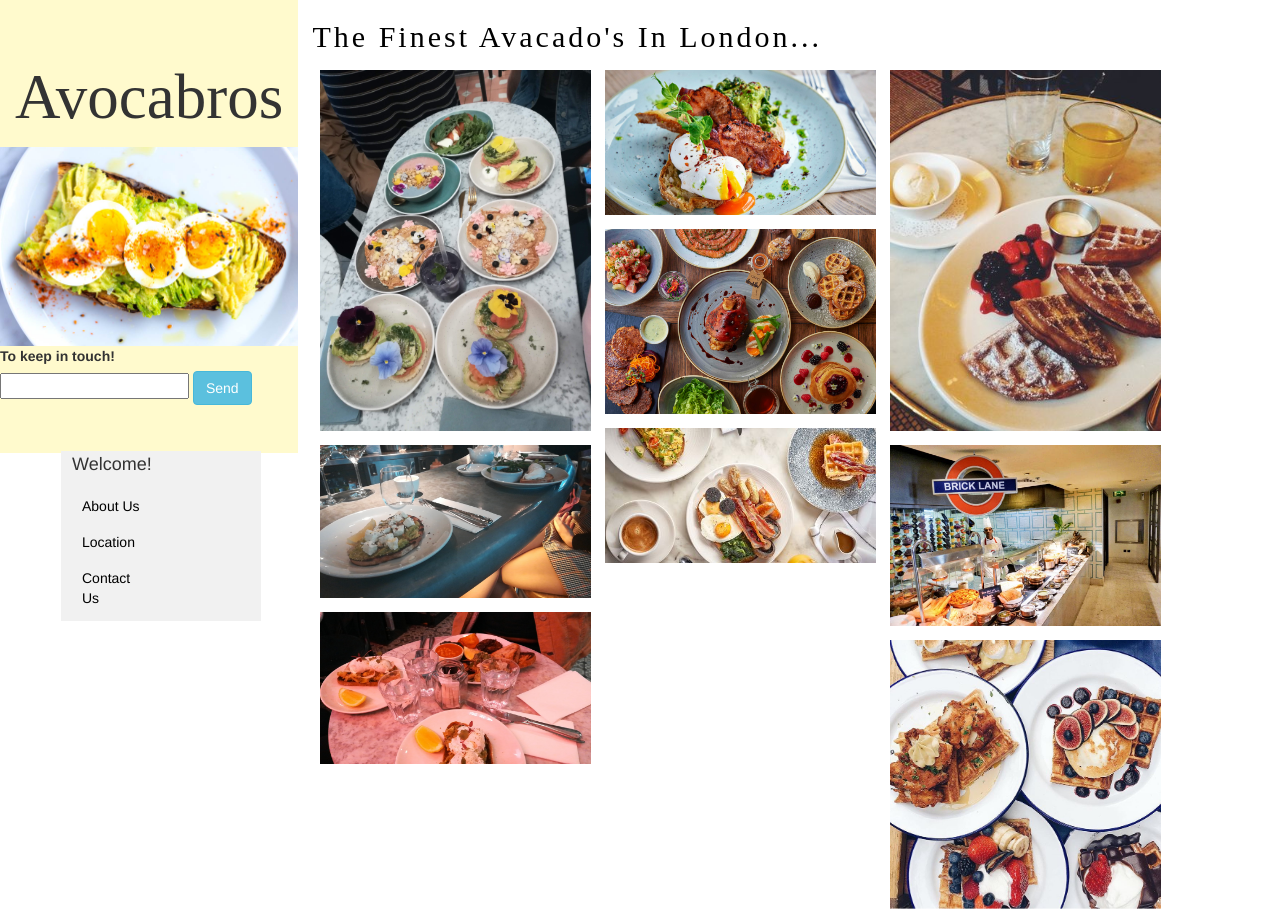
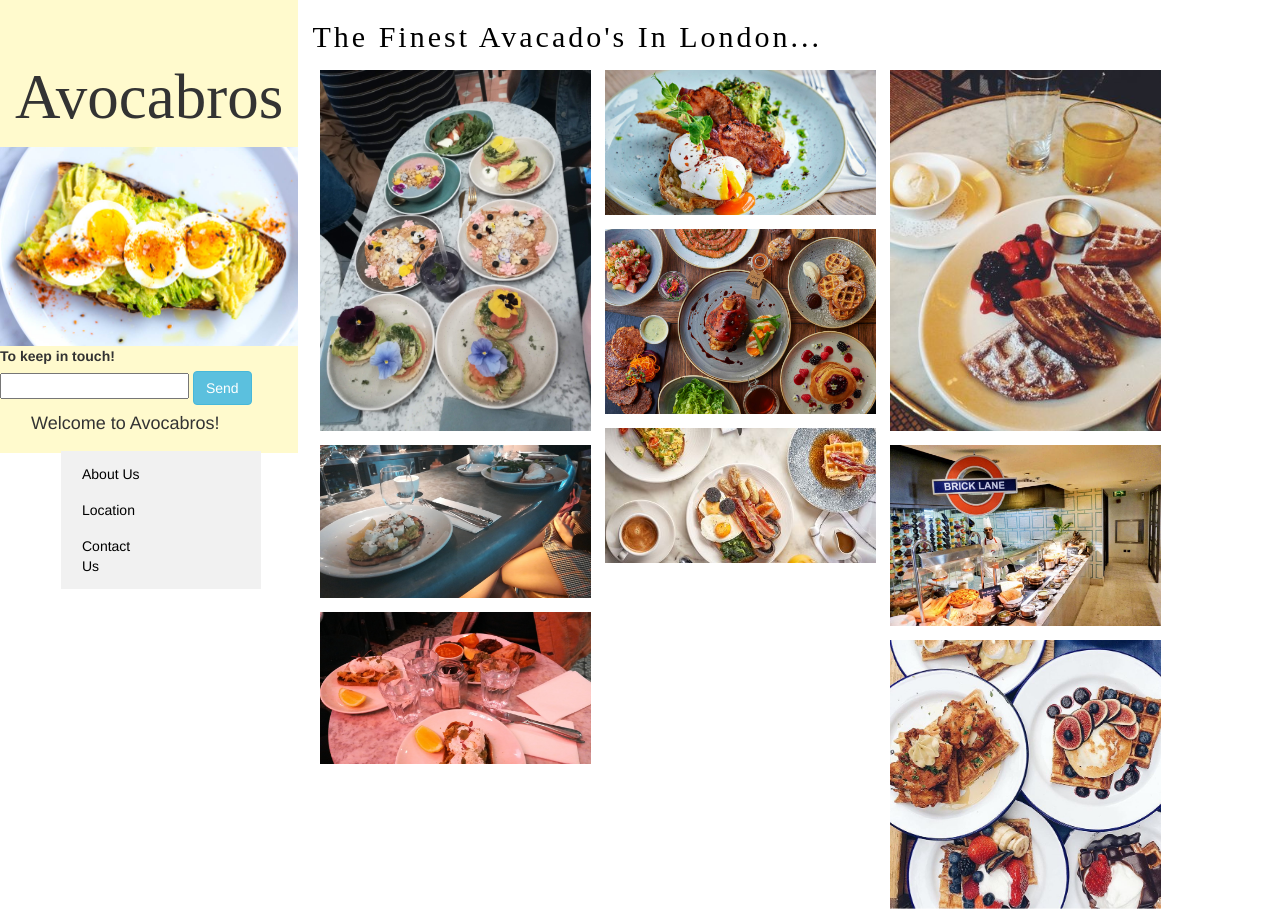
Before and after one commit to yingconniefan/Avocabros, a plain HTML site: page First Site/bootstrap_exercise-master/index.html in a window 1280 px wide. Drawn offline with Linux system fonts and the light colour scheme.

Commit message:
Update 4

```diff
--- a/First Site/bootstrap_exercise-master/index.html
+++ b/First Site/bootstrap_exercise-master/index.html
@@ -19,9 +19,10 @@
       <input type="text" name="email" >
       <button type="submit" class="btn btn-info">Send</button>
     </form>
-  <div class="col-xs-2">
+
+    <div class="col-xs-2">
+    <div class="navbar-brand"> Welcome to Avocabros! </div>
     <nav class="navbar">
-      <div class="navbar-brand"> Welcome! </div>
     <ul>
         <li> <a href="#"> About Us</a></li>
         <li> <a href="#"> Location</a></li>
```
